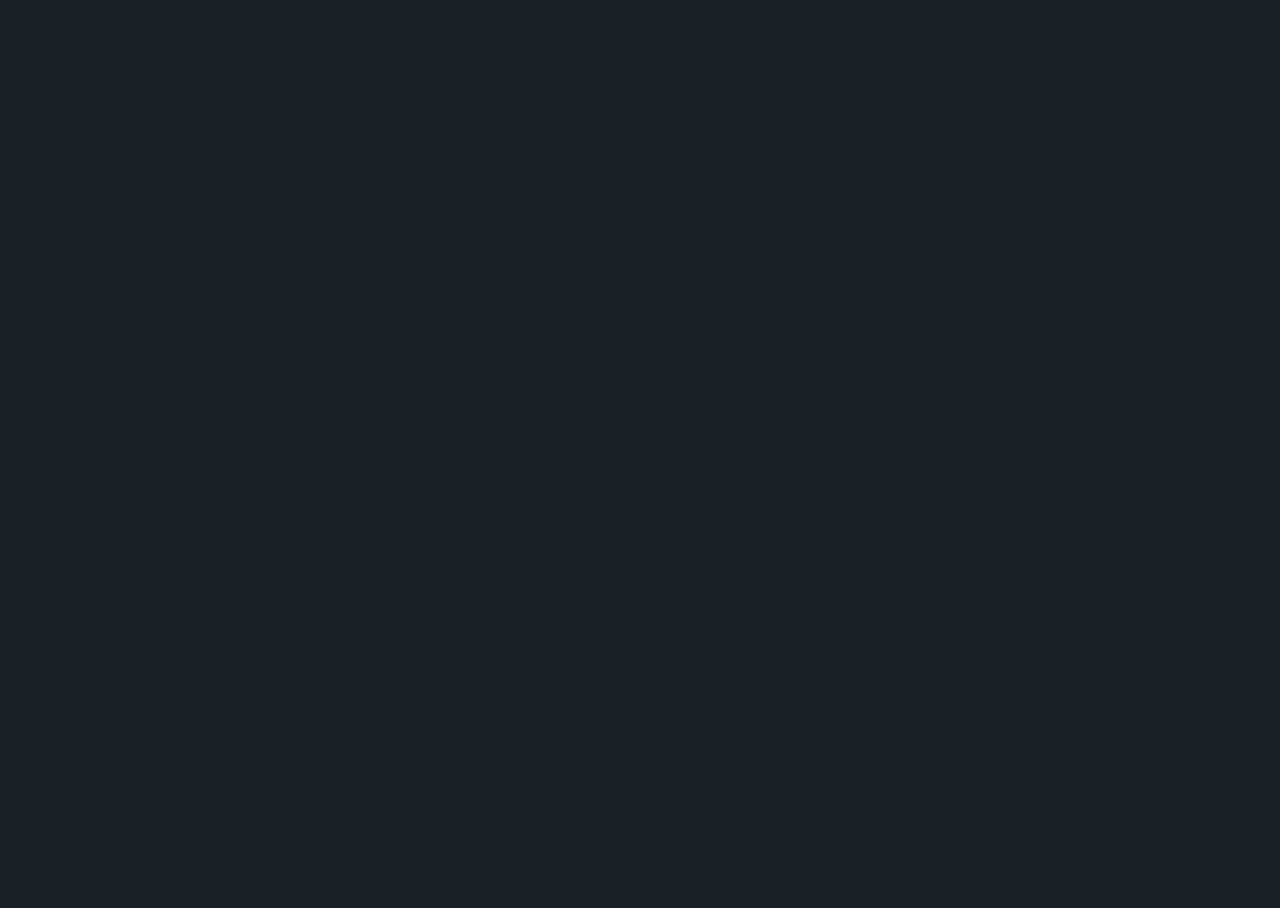
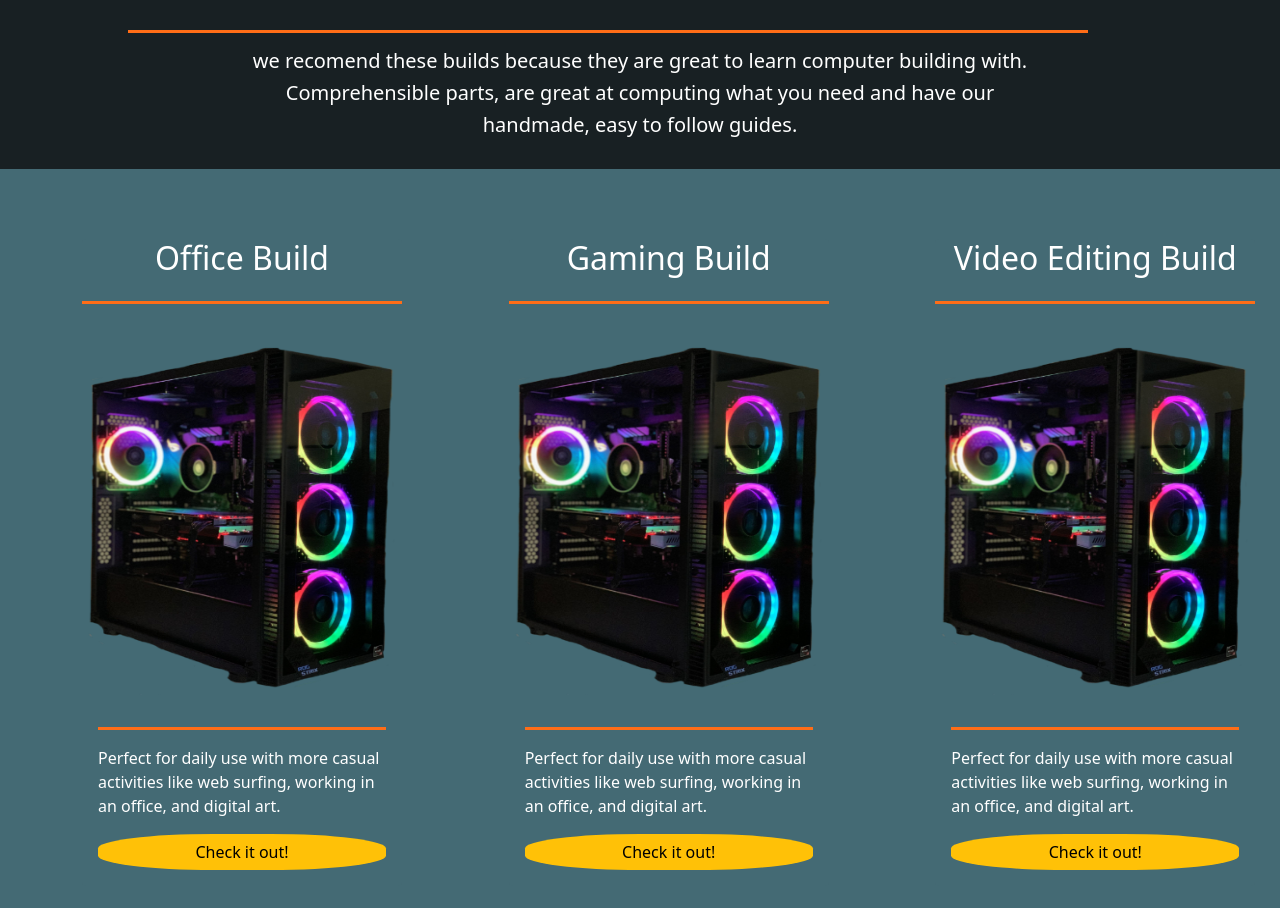
Before and after one commit to PlasmaWreck/PCPrometheus, an Angular app: page /recbuild in a window 1280 px wide. Before the commit this address led to /. Shown: the part 212-1120 px from the top of the page. Before the commit the page ends 800 px from the top, so only its background shows below. Built offline with nearby package versions, Linux system fonts and the light colour scheme.

Commit message:
rec page cards built

```diff
--- a/src/app/app-routing.module.ts
+++ b/src/app/app-routing.module.ts
@@ -7,11 +7,13 @@ import { QuestionnaireComponent } from './pages/questionnaire/questionnaire.comp
 
 import { PartsdescriptionComponent } from './pages/partsdescription/partsdescription.component'
 import { HomepageComponent } from './pages/homepage/homepage.component';
+import { RecbuildComponent } from './pages/recbuild/recbuild.component';
 
 const routes: Routes = [
   {path: 'partdescription', component :PartsdescriptionComponent},
   {path: 'ComputerBuilding', component :ComputerBuildingComponent},
   {path: 'questionnaire', component :QuestionnaireComponent},
+  {path: 'recbuild', component:RecbuildComponent},
   {path: '', component :HomepageComponent}
 ];
 
--- a/src/app/app.module.ts
+++ b/src/app/app.module.ts
@@ -9,6 +9,7 @@ import { PartsdescriptionComponent } from './pages/partsdescription/partsdescrip
 import { ResourcetabsComponent } from './components/resourcetabs/resourcetabs.component';
 import { ComputerBuildingComponent } from './pages/computer-building/computer-building.component';
 import { HomepageComponent } from './pages/homepage/homepage.component';
+import { RecbuildComponent } from './pages/recbuild/recbuild.component';
 
 
 @NgModule({
@@ -18,7 +19,8 @@ import { HomepageComponent } from './pages/homepage/homepage.component';
     PartsdescriptionComponent,
     ResourcetabsComponent,
     ComputerBuildingComponent,
-    HomepageComponent
+    HomepageComponent,
+    RecbuildComponent
 
   ],
   imports: [
--- /dev/null
+++ b/src/app/pages/recbuild/recbuild.component.css
@@ -0,0 +1,13 @@
+.secondary{
+    background-color: #446A74;
+}
+.orangebtn {
+    border: solid #FF6D17;
+    border-color: #FF6D17;
+   border-radius: 40%;
+  }
+  .box{
+    box-sizing: border-box;
+    border: 70px solid transparent;
+    background-clip:padding-box;
+  }
--- /dev/null
+++ b/src/app/pages/recbuild/recbuild.component.html
@@ -0,0 +1,73 @@
+<div class="container d-flex justify-content-center mt-5">
+    <div class="row">
+        <div class="col">
+            <h1 style="font-size:35px; color:#ffffff; font-weight:bold; font-style:italic;">
+                Our
+                <span style="color: #FF6D17">Recommended</span>
+                Builds
+            </h1>
+        </div>
+    </div>
+</div>
+
+<hr style="color:#FF6D17; height: 3px; opacity: 100%; width:75%; margin-left: 10%;">
+
+<div class="container">
+    <div class="row">
+        <div class="col">
+            <h2 style="color:#ffffff; font-size: 20px; display: flex; justify-content: center;"> we recomend these
+                builds because they are great to learn computer building with.</h2>
+            <h2 style="color:#ffffff; font-size: 20px; display: flex; justify-content: center;"> Comprehensible parts,
+                are great at computing what you need and have our</h2>
+            <h2 style="color:#ffffff; font-size: 20px; display: flex; justify-content: center;"> handmade, easy to
+                follow guides.</h2>
+        </div>
+    </div>
+</div>
+
+<div class="container-fluid mt-4 secondary d-flex justify-content-center ">
+    <div class="row">
+        <div class="col-4 box">
+            <div class="card" style="width: 20rem; background-color: #446A74; border: none;">
+                <h2 class="card-title d-flex justify-content-center" style="color:#ffffff">Office Build</h2>
+                <hr style="color:#FF6D17; height: 3px; opacity: 100%; width:100%;">
+                <img src="../../../assets/images/Case.png" style="height: 375px" alt="...">
+                <div class="card-body">
+                    <hr style="color:#FF6D17; height: 3px; opacity: 100%; width:100%;">
+                    <p class="card-text" style="color:#ffffff">Perfect for daily use with more casual activities like
+                        web surfing, working in an office, and digital art.</p>
+                    <a href="#" class="btn btn-warning orangebtn d-flex justify-content-center"
+                        style="border: #FF6D17 ;">Check it out!</a>
+                </div>
+            </div>
+        </div>
+        <div class="col-4 box">
+            <div class="card" style="width: 20rem; background-color: #446A74; border: none;">
+                <h2 class="card-title d-flex justify-content-center" style="color:#ffffff">Gaming Build</h2>
+                <hr style="color:#FF6D17; height: 3px; opacity: 100%; width:100%;">
+                <img src="../../../assets/images/Case.png" style="height: 375px" alt="...">
+                <div class="card-body">
+                    <hr style="color:#FF6D17; height: 3px; opacity: 100%; width:100%;">
+                    <p class="card-text" style="color:#ffffff">Perfect for daily use with more casual activities like
+                        web surfing, working in an office, and digital art.</p>
+                    <a href="#" class="btn btn-warning orangebtn d-flex justify-content-center"
+                        style="border: #FF6D17 ;">Check it out!</a>
+                </div>
+            </div>
+        </div>
+        <div class="col-4 box">
+            <div class="card" style="width: 20rem; background-color: #446A74; border: none;">
+                <h2 class="card-title d-flex justify-content-center" style="color:#ffffff">Video Editing Build</h2>
+                <hr style="color:#FF6D17; height: 3px; opacity: 100%; width:100%;">
+                <img src="../../../assets/images/Case.png" style="height: 375px" alt="...">
+                <div class="card-body">
+                    <hr style="color:#FF6D17; height: 3px; opacity: 100%; width:100%;">
+                    <p class="card-text" style="color:#ffffff">Perfect for daily use with more casual activities like
+                        web surfing, working in an office, and digital art.</p>
+                    <a href="#" class="btn btn-warning orangebtn d-flex justify-content-center"
+                        style="border: #FF6D17 ;">Check it out!</a>
+                </div>
+            </div>
+        </div>
+    </div>
+</div>
--- /dev/null
+++ b/src/app/pages/recbuild/recbuild.component.ts
@@ -0,0 +1,15 @@
+import { Component, OnInit } from '@angular/core';
+
+@Component({
+  selector: 'app-recbuild',
+  templateUrl: './recbuild.component.html',
+  styleUrls: ['./recbuild.component.css']
+})
+export class RecbuildComponent implements OnInit {
+
+  constructor() { }
+
+  ngOnInit(): void {
+  }
+
+}
```
Also changed, not shown: 1 other file (tests, documents, lock files or other folders).
